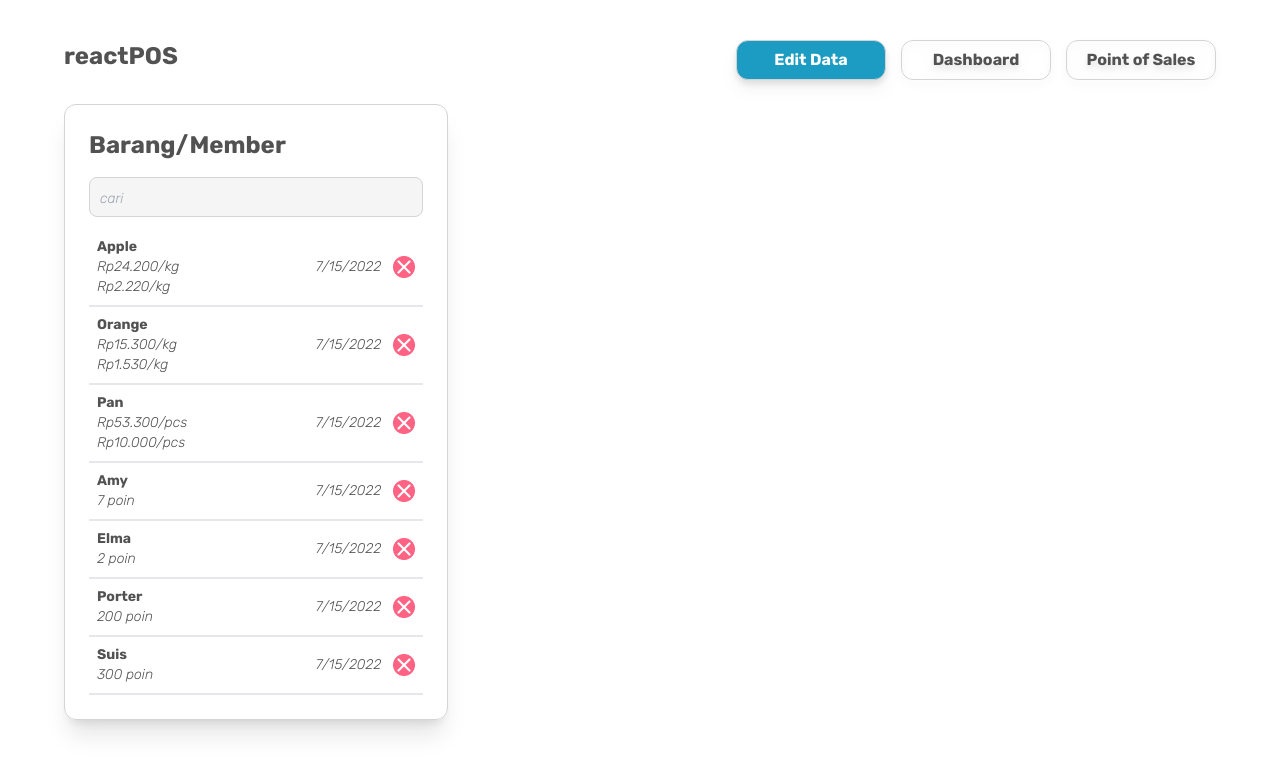
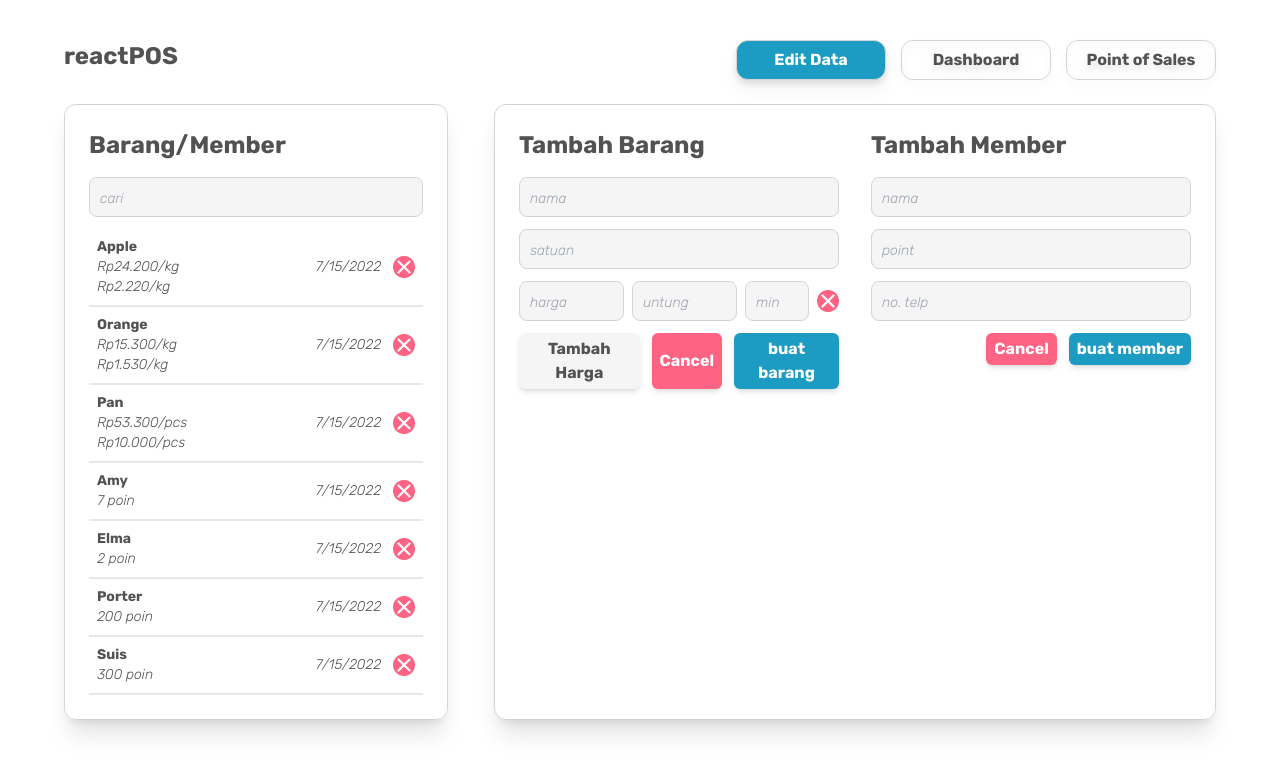
Before and after one commit to cahyoade/reactPOS, a React (Create React App) app: page / in a window 1280 px wide. Shown: the top 774 px of the page. Built offline with nearby package versions, Linux system fonts and the light colour scheme.

Commit message:
working on edit

```diff
--- a/src/components/ConfirmModal.js
+++ b/src/components/ConfirmModal.js
@@ -4,8 +4,8 @@ function ConfirmModal(props) {
             <div className="z-20 fixed top-[39vh] left-[42%] h-36 w-72 flex flex-col justify-center rounded-lg items-center bg-white">
                 <p className="mb-6">{props.text}</p>
                 <div className="text-white">
-                    <button className="h-7 w-24 rounded-md cursor-pointer bg-gray-400 mr-4" onClick={() => props.negative()}>No</button>
-                    <button className={`h-7 w-24 rounded-md cursor-pointer ${props.delete ? 'bg-mainRed' : 'bg-mainBlue'}`} onClick={() => props.positive()}>Yes</button>
+                    <button className="h-7 w-24 rounded-md cursor-pointer bg-gray-400 mr-4" onClick={() => props.negative()}>{props.negativeText}</button>
+                    <button className={`h-7 w-24 rounded-md cursor-pointer ${props.delete ? 'bg-mainRed' : 'bg-mainBlue'}`} onClick={() => props.positive()}>{props.positiveText}</button>
                 </div>
             </div>
         </div>
--- a/src/components/edit/Edit.js
+++ b/src/components/edit/Edit.js
@@ -3,23 +3,27 @@ import ItemAndMemberList from './ItemAndMemberList';
 import itemData from '../../sampledata/products';
 import userData from '../../sampledata/users';
 import ConfirmModal from '../ConfirmModal';
+import Form from './Form';
 
 function Edit() {
     const [showModal, setShowModal] = useState(false);
     const [del, setDel] = useState('barang');
-    const [mode, setMode] = useState('insert');
     const [user, setUser] = useState({
+        id : '',
         name : '',
-        point : '',
+        points : '',
         phone : ''
     });
     const [item, setItem] = useState({
+        id : '',
         name : '',
         unit : '',
         prices : [],
         count : 1,
         lastEdit : ''
     });
+
+    console.log(item);
 
     function startDeleteSequence(item){
         setShowModal(true);
@@ -41,10 +45,48 @@ function Edit() {
         setShowModal(false)
     }
 
+    function setActiveItem(item){
+        setItem(item);
+    }
+    function setActiveUser(user){
+        setUser(user);
+    }
+
+    function resetUser(){
+        setUser({
+            id : '',
+            name : '',
+            points : '',
+            phone : ''
+        })
+    }
+
+    function resetItem(){
+        setItem({
+            id : '',
+            name : '',
+            unit : '',
+            prices : [],
+            count : 1,
+            lastEdit : ''
+        })
+    }
+
+    function handleUserChange(e){
+        const {value, name} = e.target;
+        setUser(prevUser => {return {...prevUser, [name] : value}});
+    }
+
+    function handleItemChange(e){
+        const {value, name} = e.target;
+        setItem(prevItem => {return {...prevItem, [name] : value}})
+    }
+
     return (
         <div className="px-16 py-6 flex justify-between">
-            <ItemAndMemberList data={[...itemData, ...userData]} startDeleteSequence={startDeleteSequence}/>
-            {showModal && <ConfirmModal delete={true} text={`Hapus ${del} "${del === 'member' ? user.name : item.name}"`} positive={delItem} negative={cancelDelItem}/>}
+            <ItemAndMemberList data={[...itemData, ...userData]} startDeleteSequence={startDeleteSequence} setActiveItem={setActiveItem} setActiveUser={setActiveUser}/>
+            <Form user={user} item={item} handleUserChange={handleUserChange} handleItemChange={handleItemChange} resetItem={resetItem} resetUser={resetUser}/>
+            {showModal && <ConfirmModal delete={true} text={`Hapus ${del} "${del === 'member' ? user.name : item.name}" ?`} positiveText='hapus' negativeText='cancel' positive={delItem} negative={cancelDelItem}/>}
         </div>
     );
 }
--- /dev/null
+++ b/src/components/edit/Form.js
@@ -0,0 +1,36 @@
+import PreviousMap from 'postcss/lib/previous-map';
+import delIcon from '../../images/delete.png'
+function Form(props) {
+    return (
+        <div className='w-7/12 ml-[46px] grow p-6 rounded-xl shadow-xl border border-solid border-neutral-300 grid grid-cols-2 gap-8'>
+            <div>
+                <p className='mb-4 text-2xl'>{props.item.id === '' ? 'Tambah' : 'Edit Data'} Barang</p>
+                <input value={props.item.name} placeholder='nama' name='name' onChange={props.handleItemChange} className='w-full h-[40px] px-[10px] rounded-lg bg-neutral-100 border border-solid border-neutral-300 placeholder:italic placeholder:text-sm mb-3'></input>
+                <input value={props.item.unit} placeholder='satuan' name='unit' onChange={props.handleItemChange} className='w-full h-[40px] px-[10px] rounded-lg bg-neutral-100 border border-solid border-neutral-300 placeholder:italic placeholder:text-sm mb-3'></input>
+                <div className='flex items-center mb-3'>
+                    <input placeholder='harga' className='mr-2 w-full h-[40px] px-[10px] rounded-lg bg-neutral-100 border border-solid border-neutral-300 placeholder:italic placeholder:text-sm '></input>
+                    <input placeholder='untung' className='mr-2 w-full h-[40px] px-[10px] rounded-lg bg-neutral-100 border border-solid border-neutral-300 placeholder:italic placeholder:text-sm '></input>
+                    <input placeholder='min' className='mr-2 w-16 h-[40px] px-[10px] rounded-lg bg-neutral-100 border border-solid border-neutral-300 placeholder:italic placeholder:text-sm '></input>
+                    <img src={delIcon} alt="deletePrice" />
+                </div>
+                <div className='flex justify-end'>
+                    <button className='rounded-md px-2 py-1 shadow-md mr-3 bg-neutral-100'>Tambah Harga</button>
+                    <button className='rounded-md px-2 py-1 shadow-md mr-3 bg-mainRed text-white' onClick={() => props.resetItem()}>Cancel</button>
+                    <button className='rounded-md px-2 py-1 shadow-md bg-mainBlue text-white'>{props.item.id === '' ? 'buat barang' : 'simpan'}</button>
+                </div>
+            </div>
+            <div>
+                <p className='text-2xl mb-4'>{props.user.id === '' ? 'Tambah' : 'Edit Data'} Member</p>
+                <input placeholder='nama' value={props.user.name} onChange={props.handleUserChange} name='name' className='w-full h-[40px] px-[10px] rounded-lg bg-neutral-100 border border-solid border-neutral-300 placeholder:italic placeholder:text-sm mb-[12px]'></input>
+                <input placeholder='point' value={props.user.points} onChange={props.handleUserChange} name='points' className='w-full h-[40px] px-[10px] rounded-lg bg-neutral-100 border border-solid border-neutral-300 placeholder:italic placeholder:text-sm mb-[12px]'></input>
+                <input placeholder='no. telp' value={props.user.phone} onChange={props.handleUserChange} name='phone' className='w-full h-[40px] px-[10px] rounded-lg bg-neutral-100 border border-solid border-neutral-300 placeholder:italic placeholder:text-sm mb-[12px]'></input>
+                <div className='flex justify-end'>
+                    <button className='rounded-md px-2 py-1 shadow-md mr-3 bg-mainRed text-white' onClick={() => props.resetUser()}>Cancel</button>
+                    <button className='rounded-md px-2 py-1 shadow-md bg-mainBlue text-white'>{props.user.id === '' ? 'buat member' : 'simpan'}</button>
+                </div>
+            </div>
+        </div>
+    );
+}
+
+export default Form;
--- a/src/components/edit/Item.js
+++ b/src/components/edit/Item.js
@@ -4,10 +4,11 @@ function Item(props) {
     const formatter = new Intl.NumberFormat('id').format
     let itemData = {...props, count : 1}
     delete itemData.startDeleteSequence;
+    delete itemData.setActiveItem;
 
     return (
         <div className='flex w-full justify-between p-2 border-b-2'>
-            <div>
+            <div onClick={() => props.setActiveItem(itemData)}>
                 <p className='text-sm'>{props.name}</p>
                 <p className='text-sm italic'>Rp{formatter(props.prices[0].price)}/{props.unit}</p>
                 <p className='text-sm italic'>Rp{formatter(props.prices[0].profit)}/{props.unit}</p>
--- a/src/components/edit/ItemAndMemberList.js
+++ b/src/components/edit/ItemAndMemberList.js
@@ -13,7 +13,7 @@ function ItemAndMemberList(props) {
             <input placeholder='cari' className='w-full h-[40px] px-[10px] rounded-lg bg-neutral-100 border border-solid border-neutral-300 placeholder:italic placeholder:text-sm mb-[12px]' onChange={e => setKeyword(e.target.value)}></input>
             <div className='overflow-y-scroll grow'>
                 {displayedItems.map((x, id) => {
-                    return x.prices ? <Item {...x} key={id} startDeleteSequence={props.startDeleteSequence}/> : <User {...x} key={id} startDeleteSequence={props.startDeleteSequence}/>
+                    return x.prices ? <Item {...x} setActiveItem={props.setActiveItem} key={id} startDeleteSequence={props.startDeleteSequence}/> : <User {...x} key={id} setActiveUser={props.setActiveUser} startDeleteSequence={props.startDeleteSequence}/>
                 })}
             </div>
         </div>
--- a/src/components/edit/User.js
+++ b/src/components/edit/User.js
@@ -3,9 +3,11 @@ import delIcon from '../../images/delete.png'
 function User(props) {
     let userData = {...props}
     delete userData.startDeleteSequence;
+    delete userData.setActiveUser;
+
     return (
         <div className='flex justify-between items-center p-2 border-b-2'>
-            <div className='text-sm'>
+            <div className='text-sm' onClick={() => props.setActiveUser(userData)}>
                 <p>{props.name}</p>
                 <p className='italic'>{props.points} poin</p>
             </div>
--- a/src/components/sales/Cart.js
+++ b/src/components/sales/Cart.js
@@ -11,7 +11,7 @@ function Cart(props) {
             </div>
             <div className='grow flex flex-col'>
                 <UserList title="Member" userData={props.userData} setUser={props.setUser} activeUser={props.user.name}/>
-                <Summary createTransaction={props.createTransaction} changePayment={props.changePayment} loadBon={props.loadBon} saveBon={props.saveBon} user={props.user} pointsAdded={props.pointsAdded} total={props.total} cash={props.cash} change={props.change} setCash={props.setCash} payment={props.payment}/>
+                <Summary createTransaction={props.createTransaction} setPayment={props.setPayment} loadBon={props.loadBon} saveBon={props.saveBon} user={props.user} pointsAdded={props.pointsAdded} total={props.total} cash={props.cash} change={props.change} setCash={props.setCash} payment={props.payment}/>
             </div>
         </div>
     );
--- a/src/sampledata/products.js
+++ b/src/sampledata/products.js
@@ -1,17 +1,20 @@
 const data = [
     {
+        id : 1,
         name : 'Apple',
         prices : [{min : 0, price : 24200, profit : 2220}, {min : 7, price : 23400, profit : 2140}],
         unit : 'kg',
         lastEdit : Date.now()
     },
     {
+        id : 2,
         name : 'Orange',
         prices : [{min : 0, price : 15300, profit : 1530}, {min : 7, price : 14700, profit: 1470}],
         unit : 'kg',
         lastEdit : Date.now()
     },
     {
+        id : 3,
         name : 'Pan',
         prices : [{min : 0, price : 53300, pointsPrice : 250, profit : 10000}],
         unit : 'pcs',
```
Also changed, not shown: src/components/sales/Sales.js (+36 -15 lines), src/components/sales/Summary.js (+21 -3 lines), src/sampledata/users.js (+4 -10 lines).
